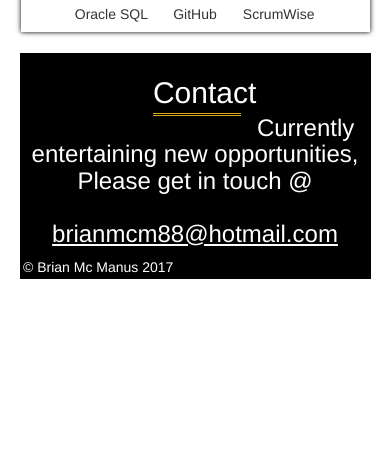
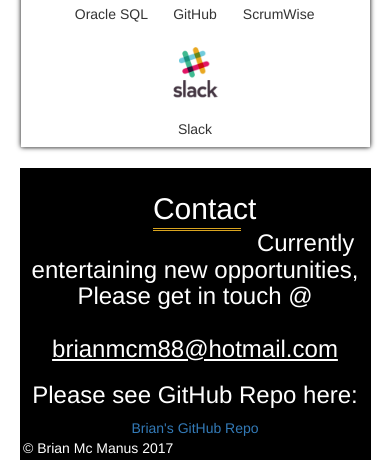
Before and after one commit to BrianMcManus/Brians-Porfolio, a website: page public_html/index.html in a window 390 px wide. Shown: the part 3747-4217 px from the top of the page. Before the commit the page ends 4036 px from the top, so only its background shows below. Drawn offline with nearby package versions, Linux system fonts and the light colour scheme.

Commit message:
added slack icon

```diff
--- a/public_html/index.html
+++ b/public_html/index.html
@@ -166,6 +166,11 @@
                 <h4 class = "icontext">ScrumWise</h4>
               </div>
 
+              <div class = "tooslDiv" id="slackDiv">
+                <img id="slack_image"  src="img/slack_icon.png" alt="Slack Image">
+                <h4 class = "icontext">Slack</h4>
+              </div>
+
 
           </div>
         </div>
@@ -181,6 +186,7 @@
 
           <div id = "contactDiv">
           <h3 id = "contactText">Currently entertaining new opportunities, Please get in touch @ <br><br> <u><a href="mailto:brianmcm88@hotmail.com" style="color:white">brianmcm88@hotmail.com</a></u> </h3>
+          <h3 id = "gihubText">Please see GitHub Repo here: </h3> <a href="https://github.com/BrianMcManus">Brian's GitHub Repo</a>
           </div>
 
           <p id = "copyright">&copy; Brian Mc Manus 2017</p>
--- a/public_html/myCssFile.css
+++ b/public_html/myCssFile.css
@@ -688,10 +688,22 @@
         text-align: center;
     }
 
-     #agile_image
+    #agile_image
     {
         width:45%;
         height:45%;
+    }
+
+    #slack_image
+    {
+        width: 100%;
+        height: 100%;
+    }
+
+    #slackDiv
+    {
+        margin: 0 auto;
+        text-align: center;
     }
 
     #scrumDiv
```
Also changed, not shown: public_html/img/slack_icon.png (added), 1 other file.
